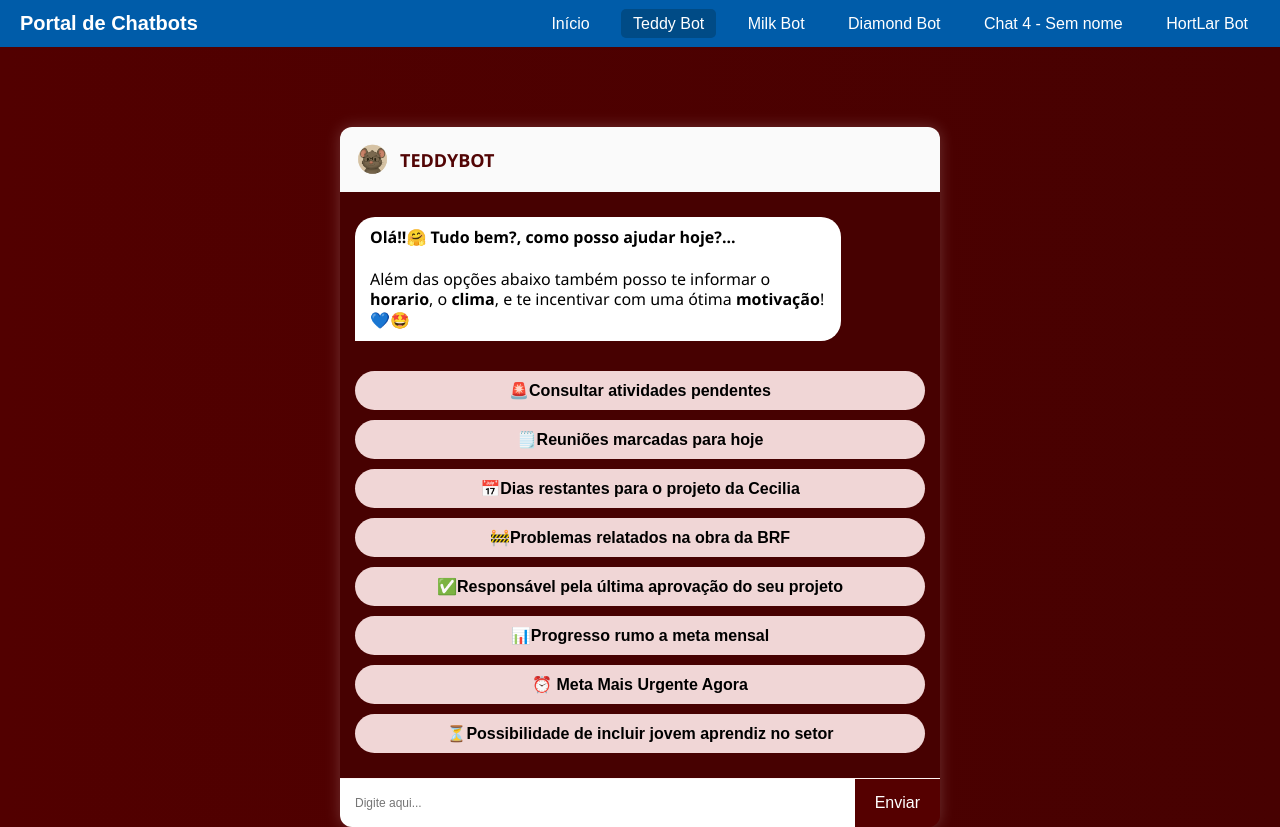
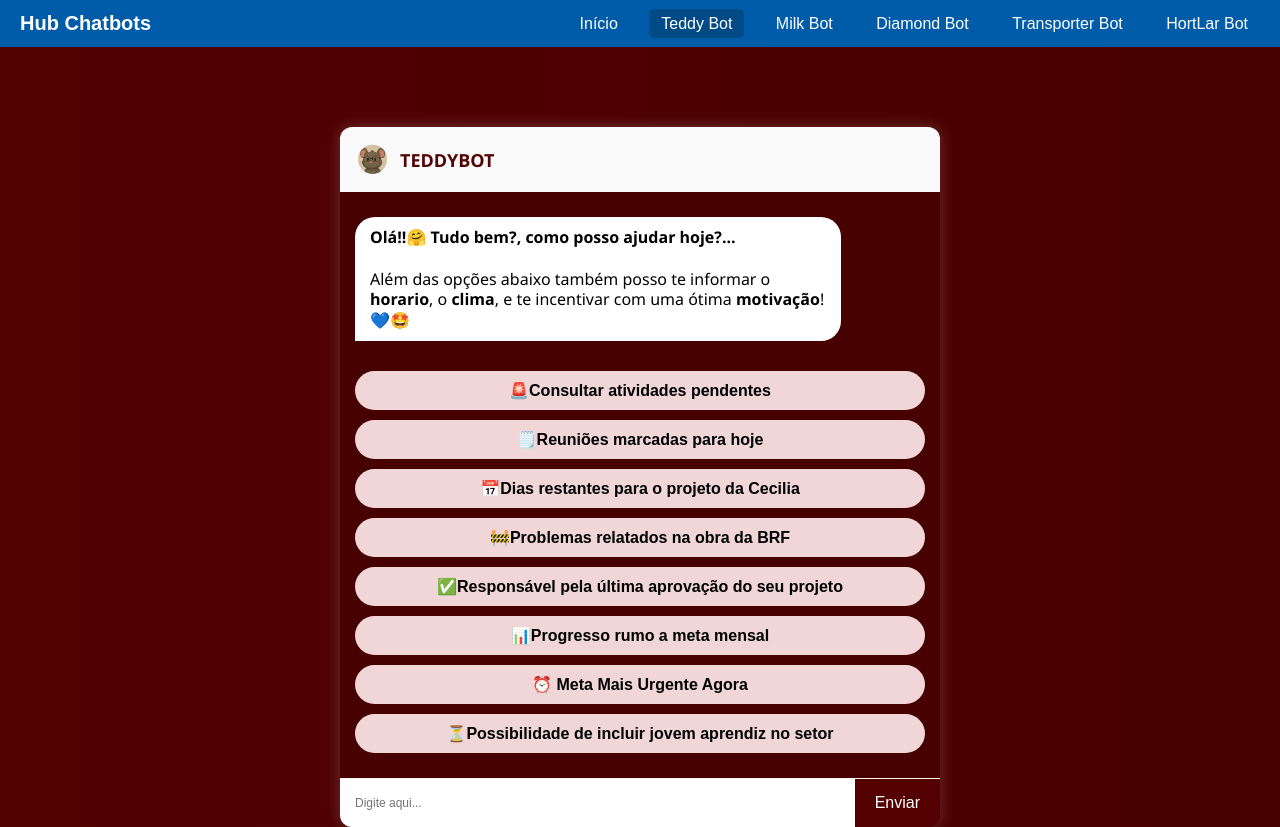
Before and after one commit to gabrielrechmoura-senai2/hubchatbots, a plain HTML site: page chat1_teddybot/index.html in a window 1280 px wide. Drawn offline with Linux system fonts and the light colour scheme.

Commit message:
Update index.html

```diff
--- a/chat1_teddybot/index.html
+++ b/chat1_teddybot/index.html
@@ -2,7 +2,7 @@
 <html lang="pt-BR">
 <head>
   <meta charset="UTF-8">
-  <title>RHBot - Chat</title>
+  <title>Teddy Bot</title>
   <link rel="stylesheet" href="../assets/css/header.css">
   <style>
     body {
@@ -121,13 +121,13 @@
 <body>
     <header id="main-header">
         <div class="container">
-            <h1>Portal de Chatbots</h1>
+            <h1>Hub Chatbots</h1>
             <nav>
             <a href="../index.html">Início</a>
             <a href="../chat1_teddybot/index.html">Teddy Bot</a>
             <a href="../chat2_milkbot/index.html">Milk Bot</a>
             <a href="../chat3/index.html">Diamond Bot</a>
-            <a href="../chat4/index.html">Chat 4 - Sem nome</a>
+            <a href="../chat4/index.html">Transporter Bot</a>
             <a href="../chat5-hortilar bot/hortlar.html">HortLar Bot</a>
             </nav>
         </div>
```
